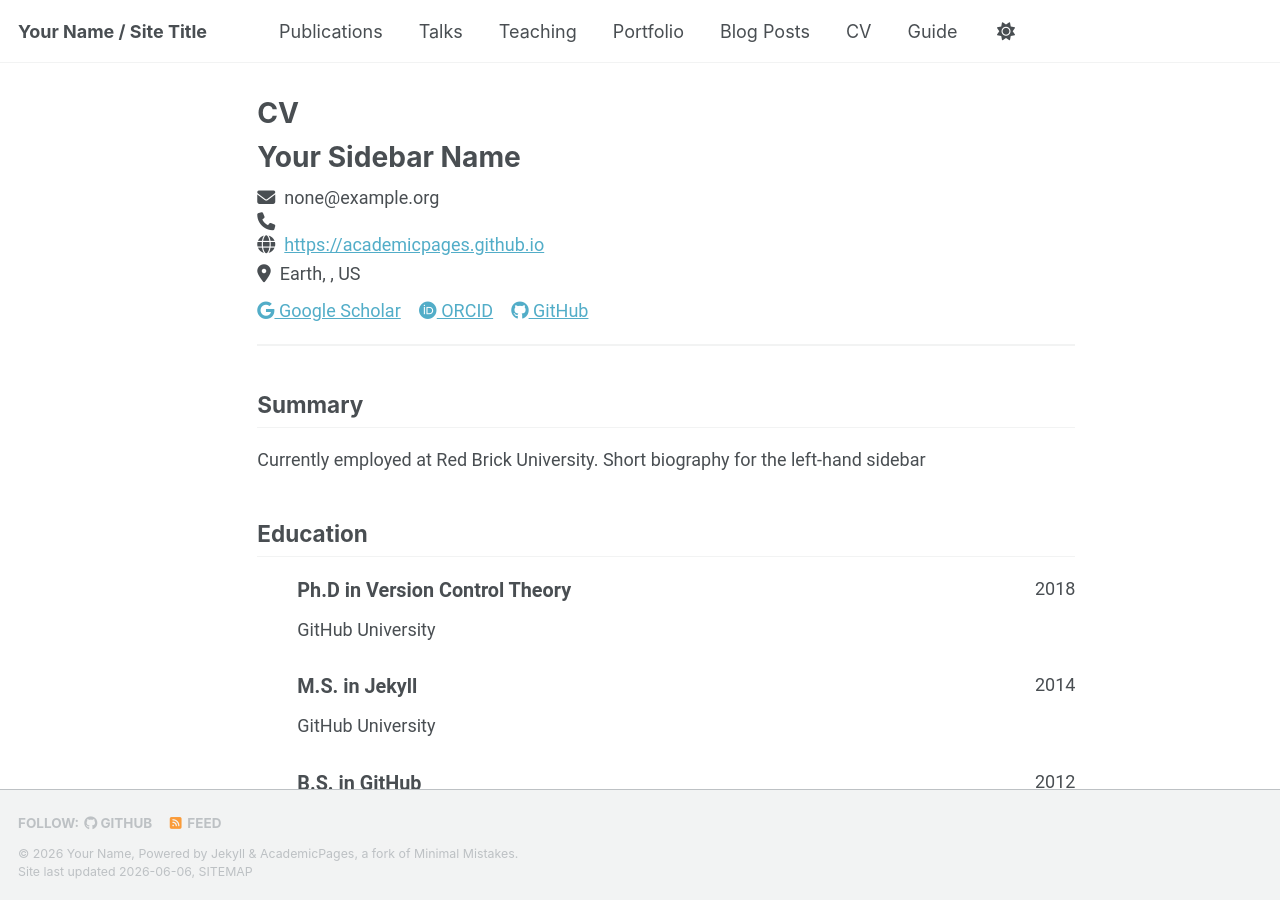
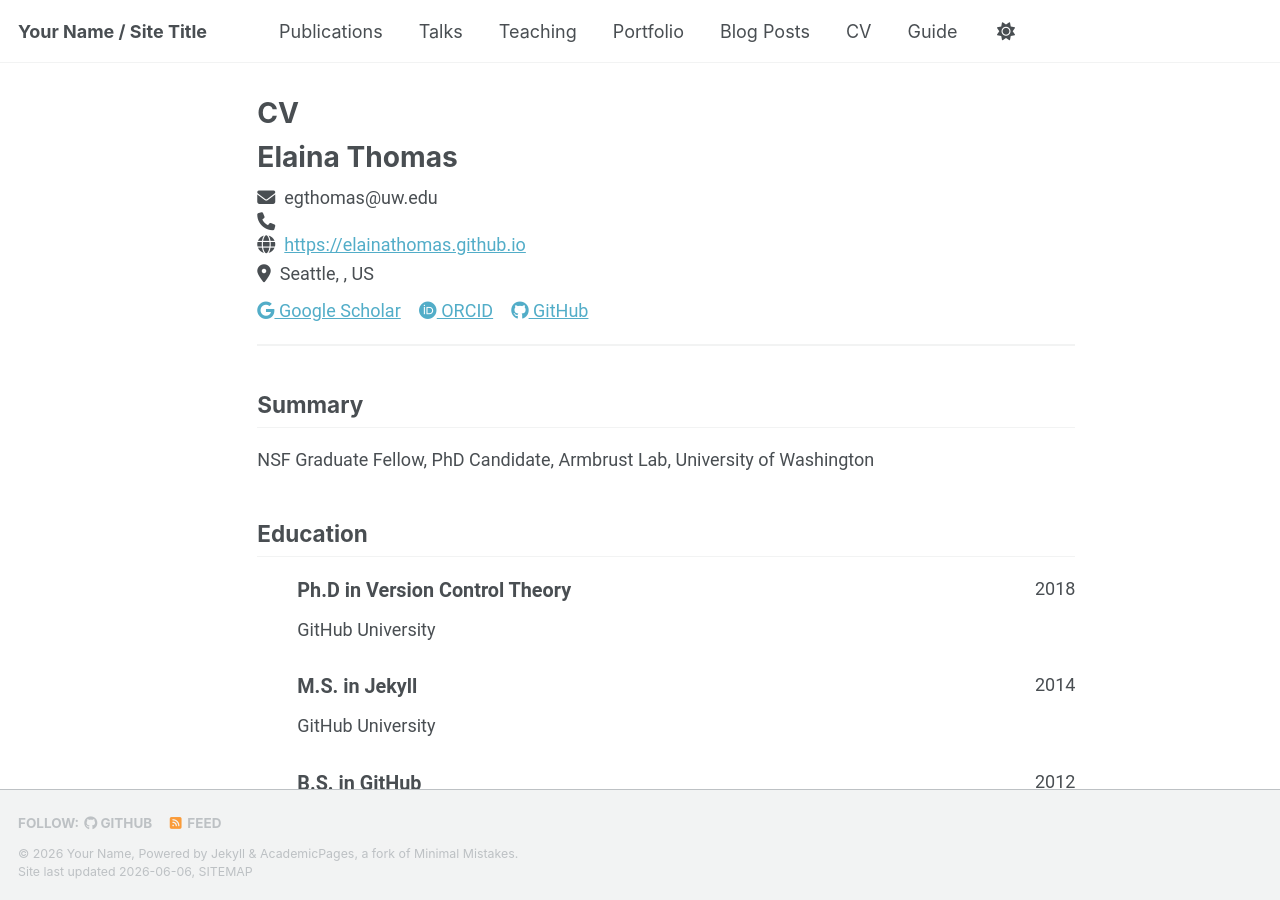
Before and after one commit to elainathomas/ElainaThomas.github.io, a Jekyll site: the page built from _pages/cv-json.md, in a window 1280 px wide and 900 px high. Built offline with Jekyll 4.4.1, drawn with Linux system fonts in a browser that asks for light colours; a script bundle is joined from its source files by our own code; library files that are not in the unit come from our copies; a file with an impossible date is left out.

Commit message:
Update cv.json

```diff
--- a/_data/cv.json
+++ b/_data/cv.json
@@ -1,14 +1,14 @@
 {
   "basics": {
-    "name": "Your Sidebar Name",
-    "email": "none@example.org",
+    "name": "Elaina Thomas",
+    "email": "egthomas@uw.edu",
     "phone": "",
-    "website": "https://academicpages.github.io",
-    "summary": "Currently employed at Red Brick University. Short biography for the left-hand sidebar",
+    "website": "https://elainathomas.github.io",
+    "summary": "NSF Graduate Fellow, PhD Candidate, Armbrust Lab, University of Washington",
     "location": {
       "address": "",
       "postalCode": "",
-      "city": "Earth",
+      "city": "Seattle",
       "countryCode": "US",
       "region": ""
     },
@@ -16,17 +16,17 @@
       {
         "network": "Google Scholar",
         "username": "",
-        "url": "https://scholar.google.com/citations?user=PS_CX0AAAAAJ"
+        "url": "https://scholar.google.com/citations?user=wRwhrWsAAAAJ&hl=en&oi=ao"
       },
       {
         "network": "ORCID",
         "username": "",
-        "url": "https://orcid.org/yourorcidurl"
+        "url": "https://orcid.org/0000-0002-6657-8302"
       },
       {
         "network": "GitHub",
         "username": "academicpages",
-        "url": "https://github.com/academicpages"
+        "url": "https://github.com/elainathomas"
       }
     ]
   },
```
